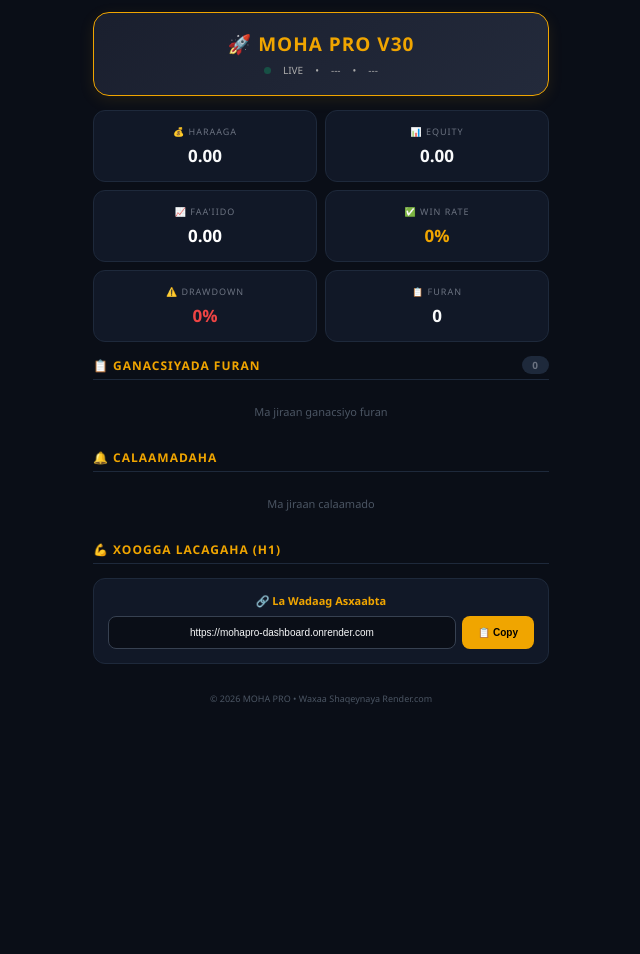
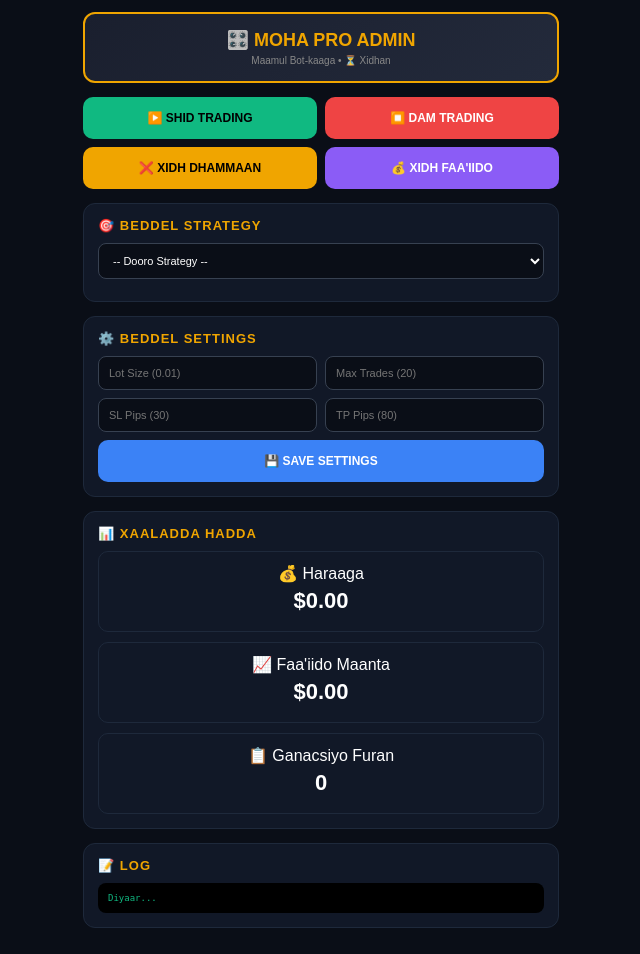
Before and after one commit to Shitomadone12/mohapro-dashboard, a Flask app: page / in a window 1280 px wide. Shown: the whole page, without its empty margins (319-959 px from the left). Before the commit the page ends 704 px from the top, so only its background shows below. Run offline with Flask 3, Linux system fonts and the light colour scheme; some libraries are stand-ins or nearby versions.

Commit message:
Update index.html

```diff
--- a/templates/index.html
+++ b/templates/index.html
@@ -3,188 +3,151 @@
 <head>
     <meta charset="UTF-8">
     <meta name="viewport" content="width=device-width, initial-scale=1.0">
-    <title>MOHA PRO - Trading Dashboard</title>
+    <title>MOHA PRO - Admin Panel</title>
     <style>
         *{margin:0;padding:0;box-sizing:border-box}
-        body{background:#0a0e17;color:#fff;font-family:'Segoe UI',Arial,sans-serif;padding:12px;max-width:480px;margin:0 auto}
+        body{background:#0a0e17;color:#fff;font-family:Arial,sans-serif;padding:12px;max-width:500px;margin:0 auto}
+        .header{background:linear-gradient(145deg,#1a1f2e,#232a3b);padding:15px;border-radius:12px;text-align:center;margin-bottom:14px;border:2px solid #f0a500}
+        .header h2{color:#f0a500;font-size:18px}
+        .header p{color:#888;font-size:10px;margin-top:4px}
 
-        /* HEADER */
-        .header{background:linear-gradient(145deg,#1a1f2e,#232a3b);padding:18px 15px;border-radius:16px;text-align:center;margin-bottom:14px;border:1px solid #f0a500;box-shadow:0 4px 15px rgba(240,165,0,0.1)}
-        .header h1{color:#f0a500;font-size:19px;font-weight:700;letter-spacing:1px}
-        .header .status{display:flex;justify-content:center;align-items:center;gap:12px;margin-top:6px;font-size:10px;color:#aaa}
-        .live-dot{width:7px;height:7px;background:#00ff88;border-radius:50%;animation:blink 1.2s infinite}
-        @keyframes blink{0%,100%{opacity:1}50%{opacity:0.2}}
+        .control-grid{display:grid;grid-template-columns:repeat(2,1fr);gap:8px;margin-bottom:14px}
+        .btn{padding:14px;border-radius:10px;border:none;font-weight:700;font-size:12px;cursor:pointer;text-align:center}
+        .btn-green{background:#10b981;color:#000}
+        .btn-red{background:#ef4444;color:#fff}
+        .btn-gold{background:#f0a500;color:#000}
+        .btn-blue{background:#3b82f6;color:#fff}
+        .btn-purple{background:#8b5cf6;color:#fff}
+        .btn-gray{background:#374151;color:#fff}
 
-        /* BALANCE CARDS */
-        .balance-grid{display:grid;grid-template-columns:repeat(2,1fr);gap:8px;margin-bottom:14px}
-        .bal-card{background:#111827;padding:14px 10px;border-radius:12px;text-align:center;border:1px solid #1e293b}
-        .bal-card .bal-label{font-size:9px;color:#6b7280;text-transform:uppercase;letter-spacing:1px;margin-bottom:6px}
-        .bal-card .bal-value{font-size:17px;font-weight:700}
-        .green{color:#10b981}.red{color:#ef4444}.gold{color:#f0a500}.white{color:#f9fafb}
+        .section{margin-bottom:14px;background:#111827;border-radius:12px;padding:14px;border:1px solid #1e293b}
+        .section h3{color:#f0a500;font-size:13px;margin-bottom:10px;text-transform:uppercase;letter-spacing:1px}
 
-        /* SECTION */
-        .section{margin-bottom:14px}
-        .section-title{display:flex;justify-content:space-between;align-items:center;color:#f0a500;font-size:12px;font-weight:700;margin-bottom:8px;padding-bottom:5px;border-bottom:1px solid #1e293b;text-transform:uppercase;letter-spacing:1px}
-        .section-count{font-size:10px;color:#6b7280;background:#1e293b;padding:2px 10px;border-radius:10px}
+        select,input{padding:10px;background:#0a0e17;border:1px solid #374151;color:#fff;border-radius:8px;font-size:11px;margin-bottom:8px}
+        select{width:100%}
+        .input-row{display:flex;gap:8px}
+        .input-row input{flex:1}
 
-        /* TRADES */
-        .trade-item{background:#111827;border-radius:10px;padding:12px;margin-bottom:6px;border-left:3px solid #333}
-        .trade-item.win{border-left-color:#10b981}
-        .trade-item.loss{border-left-color:#ef4444}
-        .trade-top{display:flex;justify-content:space-between;align-items:center;margin-bottom:6px}
-        .trade-type{font-weight:700;font-size:13px}
-        .trade-strat{background:#1e293b;color:#f0a500;padding:2px 8px;border-radius:8px;font-size:9px;font-weight:600}
-        .trade-pnl{font-weight:700;font-size:13px}
-        .trade-info{display:flex;flex-wrap:wrap;gap:10px;font-size:10px;color:#9ca3af}
-        .trade-info span{background:#0a0e17;padding:3px 8px;border-radius:5px}
+        .status-box{background:#111827;border-radius:10px;padding:12px;margin-top:10px;border:1px solid #1e293b;text-align:center}
+        .status-box .value{font-size:22px;font-weight:700;margin:5px 0}
 
-        /* SIGNALS */
-        .signal-item{display:flex;justify-content:space-between;align-items:center;padding:10px 12px;background:#111827;border-radius:8px;margin-bottom:4px}
-        .signal-symbol{font-weight:600;font-size:12px}
-        .badge{padding:4px 14px;border-radius:15px;font-size:10px;font-weight:700;letter-spacing:1px}
-        .badge-buy{background:#064e3b;color:#10b981}
-        .badge-sell{background:#4c0519;color:#ef4444}
-        .badge-wait{background:#1e293b;color:#6b7280}
-
-        /* CURRENCY */
-        .curr-item{display:flex;align-items:center;gap:8px;padding:5px 0}
-        .curr-name{width:28px;font-size:10px;font-weight:700}
-        .curr-bar-wrap{flex:1;height:8px;background:#1e293b;border-radius:4px;overflow:hidden}
-        .curr-bar-fill{height:100%;border-radius:4px;transition:width 0.6s ease}
-
-        /* SHARE */
-        .share-box{background:#111827;border-radius:12px;padding:14px;text-align:center;margin-top:14px;border:1px solid #1e293b}
-        .share-box p{font-size:11px;color:#f0a500;font-weight:600;margin-bottom:8px}
-        .share-url{display:flex;gap:6px}
-        .share-url input{flex:1;padding:10px;background:#0a0e17;border:1px solid #374151;color:#f9fafb;border-radius:8px;font-size:10px;text-align:center}
-        .share-url button{background:#f0a500;color:#000;border:none;padding:10px 16px;border-radius:8px;font-weight:700;font-size:10px;cursor:pointer;white-space:nowrap}
-
-        .footer{text-align:center;color:#4b5563;font-size:9px;margin-top:18px;padding:10px}
-
-        .empty-state{text-align:center;color:#4b5563;padding:16px;font-size:11px}
+        .log{background:#000;border-radius:8px;padding:10px;margin-top:10px;font-size:9px;color:#10b981;max-height:150px;overflow-y:auto;font-family:monospace}
+        .log .error{color:#ef4444}
+        .log .info{color:#f0a500}
     </style>
 </head>
 <body>
 
-    <!-- HEADER -->
     <div class="header">
-        <h1>🚀 MOHA PRO V30</h1>
-        <div class="status">
-            <span class="live-dot"></span> LIVE
-            <span>•</span>
-            <span id="strategy">---</span>
-            <span>•</span>
-            <span id="lastUpdate">---</span>
+        <h2>🎛️ MOHA PRO ADMIN</h2>
+        <p>Maamul Bot-kaaga • <span id="status">⏳ Xidhan</span></p>
+    </div>
+
+    <!-- Quick Controls -->
+    <div class="control-grid">
+        <button class="btn btn-green" onclick="sendCmd('START')">▶️ SHID TRADING</button>
+        <button class="btn btn-red" onclick="sendCmd('STOP')">⏹️ DAM TRADING</button>
+        <button class="btn btn-gold" onclick="sendCmd('CLOSE_ALL')">❌ XIDH DHAMMAAN</button>
+        <button class="btn btn-purple" onclick="sendCmd('CLOSE_PROFIT')">💰 XIDH FAA'IIDO</button>
+    </div>
+
+    <!-- Strategy -->
+    <div class="section">
+        <h3>🎯 BEDDEL STRATEGY</h3>
+        <select id="strategy" onchange="sendCmd('STRATEGY:'+this.value)">
+            <option value="">-- Dooro Strategy --</option>
+            <option value="SR">SR (Support/Resistance)</option>
+            <option value="BB">Bollinger Bands</option>
+            <option value="EMA">EMA Cross</option>
+            <option value="SMC">Smart Money Concepts</option>
+            <option value="VSA">Volume Spread Analysis</option>
+            <option value="RSI">RSI Overbought/Oversold</option>
+        </select>
+    </div>
+
+    <!-- Settings -->
+    <div class="section">
+        <h3>⚙️ BEDDEL SETTINGS</h3>
+        <div class="input-row">
+            <input type="number" id="lotSize" placeholder="Lot Size (0.01)" step="0.01">
+            <input type="number" id="maxTrades" placeholder="Max Trades (20)">
+        </div>
+        <div class="input-row">
+            <input type="number" id="slPips" placeholder="SL Pips (30)">
+            <input type="number" id="tpPips" placeholder="TP Pips (80)">
+        </div>
+        <button class="btn btn-blue" style="width:100%" onclick="sendSettings()">💾 SAVE SETTINGS</button>
+    </div>
+
+    <!-- Status -->
+    <div class="section">
+        <h3>📊 XAALADDA HADDA</h3>
+        <div class="status-box">
+            <div>💰 Haraaga</div>
+            <div class="value green" id="balance">$0.00</div>
+        </div>
+        <div class="status-box">
+            <div>📈 Faa'iido Maanta</div>
+            <div class="value" id="profit">$0.00</div>
+        </div>
+        <div class="status-box">
+            <div>📋 Ganacsiyo Furan</div>
+            <div class="value white" id="openTrades">0</div>
         </div>
     </div>
 
-    <!-- BALANCE -->
-    <div class="balance-grid">
-        <div class="bal-card"><div class="bal-label">💰 Haraaga</div><div class="bal-value white" id="balance">0.00</div></div>
-        <div class="bal-card"><div class="bal-label">📊 Equity</div><div class="bal-value white" id="equity">0.00</div></div>
-        <div class="bal-card"><div class="bal-label">📈 Faa'iido</div><div class="bal-value" id="profit">0.00</div></div>
-        <div class="bal-card"><div class="bal-label">✅ Win Rate</div><div class="bal-value gold" id="winrate">0%</div></div>
-        <div class="bal-card"><div class="bal-label">⚠️ Drawdown</div><div class="bal-value red" id="drawdown">0%</div></div>
-        <div class="bal-card"><div class="bal-label">📋 Furan</div><div class="bal-value white" id="opencount">0</div></div>
+    <!-- Log -->
+    <div class="section">
+        <h3>📝 LOG</h3>
+        <div class="log" id="log">Diyaar...<br></div>
     </div>
 
-    <!-- TRADES -->
-    <div class="section">
-        <div class="section-title">📋 Ganacsiyada Furan <span class="section-count" id="tradeBadge">0</span></div>
-        <div id="trades"><div class="empty-state">Ma jiraan ganacsiyo furan</div></div>
-    </div>
+<script>
+    function addLog(msg,type){
+        let log=document.getElementById('log');
+        let cls=type||'info';
+        log.innerHTML+=`<span class="${cls}">[${new Date().toLocaleTimeString()}] ${msg}</span><br>`;
+        log.scrollTop=log.scrollHeight;
+    }
 
-    <!-- SIGNALS -->
-    <div class="section">
-        <div class="section-title">🔔 Calaamadaha</div>
-        <div id="signals"><div class="empty-state">Ma jiraan calaamado</div></div>
-    </div>
+    function sendCmd(cmd){
+        addLog(`Amar la diray: ${cmd}`);
+        fetch('/command',{
+            method:'POST',
+            headers:{'Content-Type':'application/json'},
+            body:JSON.stringify({command:cmd})
+        }).then(r=>r.json()).then(d=>{
+            addLog(`✅ ${d.message||'La fuliyay'}`,d.error?'error':'info');
+        }).catch(e=>addLog('❌ Khalad: '+e,'error'));
+    }
 
-    <!-- CURRENCY -->
-    <div class="section">
-        <div class="section-title">💪 Xoogga Lacagaha (H1)</div>
-        <div id="currencies"></div>
-    </div>
+    function sendSettings(){
+        let data={
+            command:'SETTINGS',
+            lot:document.getElementById('lotSize').value,
+            maxtrades:document.getElementById('maxTrades').value,
+            sl:document.getElementById('slPips').value,
+            tp:document.getElementById('tpPips').value
+        };
+        addLog('Settings la diray...');
+        fetch('/command',{
+            method:'POST',
+            headers:{'Content-Type':'application/json'},
+            body:JSON.stringify(data)
+        }).then(r=>r.json()).then(d=>{
+            addLog('✅ Settings saved!');
+        }).catch(e=>addLog('❌ Error','error'));
+    }
 
-    <!-- SHARE -->
-    <div class="share-box">
-        <p>🔗 La Wadaag Asxaabta</p>
-        <div class="share-url">
-            <input type="text" id="shareURL" value="https://mohapro-dashboard.onrender.com" readonly>
-            <button onclick="copyLink()">📋 Copy</button>
-        </div>
-    </div>
-
-    <div class="footer">© 2026 MOHA PRO • Waxaa Shaqeynaya Render.com</div>
-
-<script src="https://cdnjs.cloudflare.com/ajax/libs/socket.io/4.5.4/socket.io.min.js"></script>
-<script>
-    const socket = io();
-    const currencies = ['AUD','CAD','CHF','EUR','GBP','JPY','NZD','USD'];
-
-    socket.on('data_update', (d) => {
-        document.getElementById('balance').textContent = '$'+(d.balance||0).toFixed(2);
-        document.getElementById('equity').textContent = '$'+(d.equity||0).toFixed(2);
-        let p = parseFloat(d.profit||0);
-        let pEl = document.getElementById('profit');
-        pEl.textContent = (p>=0?'+':'')+'$'+p.toFixed(2);
-        pEl.className = 'bal-value '+(p>=0?'green':'red');
-        document.getElementById('winrate').textContent = (d.winrate||0).toFixed(1)+'%';
-        document.getElementById('drawdown').textContent = (d.drawdown||0).toFixed(1)+'%';
-        document.getElementById('opencount').textContent = d.opentrades||0;
-        document.getElementById('tradeBadge').textContent = d.opentrades||0;
-        document.getElementById('strategy').textContent = d.strategy||'---';
-        document.getElementById('lastUpdate').textContent = new Date().toLocaleTimeString('so-SO');
-
-        // Trades
-        let tHTML = '';
-        if(d.trades&&d.trades.length>0){
-            d.trades.forEach(t=>{
-                let win = parseFloat(t.profit)>=0;
-                tHTML+=`<div class="trade-item ${win?'win':'loss'}">
-                    <div class="trade-top">
-                        <span class="trade-type" style="color:${t.type=='BUY'?'#10b981':'#ef4444'}">${t.type} ${t.symbol}</span>
-                        <span class="trade-strat">${t.strategy||'SR'}</span>
-                        <span class="trade-pnl" style="color:${win?'#10b981':'#ef4444'}">${win?'+':'-'}$ ${Math.abs(t.profit||0).toFixed(2)}</span>
-                    </div>
-                    <div class="trade-info">
-                        <span>Lot: ${t.lot}</span><span>Open: ${t.openprice}</span><span>SL: ${t.sl}</span><span>TP: ${t.tp}</span>
-                    </div>
-                </div>`;
-            });
-        }else{tHTML='<div class="empty-state">Ma jiraan ganacsiyo furan</div>';}
-        document.getElementById('trades').innerHTML=tHTML;
-
-        // Signals
-        let sHTML='';
-        if(d.signals&&d.signals.length>0){
-            d.signals.forEach(s=>{
-                let cls=s.signal=='BUY'?'badge-buy':(s.signal=='SELL'?'badge-sell':'badge-wait');
-                sHTML+=`<div class="signal-item"><span class="signal-symbol">${s.symbol}</span><span class="badge ${cls}">${s.signal}</span></div>`;
-            });
-        }else{sHTML='<div class="empty-state">Ma jiraan calaamado</div>';}
-        document.getElementById('signals').innerHTML=sHTML;
-
-        // Currencies
-        let cHTML='';
-        currencies.forEach((c,i)=>{
-            let str=55+Math.sin(Date.now()/8000+i)*18;
-            let col=str>=60?'#10b981':(str<=40?'#ef4444':'#f0a500');
-            cHTML+=`<div class="curr-item">
-                <span class="curr-name" style="color:${col}">${c}</span>
-                <div class="curr-bar-wrap"><div class="curr-bar-fill" style="width:${str}%;background:${col}"></div></div>
-                <span style="font-size:9px;color:${col}">${str.toFixed(0)}</span>
-            </div>`;
-        });
-        document.getElementById('currencies').innerHTML=cHTML;
-    });
-
-    function copyLink(){
-        let inp=document.getElementById('shareURL');
-        inp.select();inp.setSelectionRange(0,99999);
-        navigator.clipboard.writeText(inp.value);
-        alert('✅ Link-ga waa la copy-gareeyay!');
-    }
+    // Live data refresh
+    setInterval(()=>{
+        fetch('/api/data').then(r=>r.json()).then(d=>{
+            document.getElementById('balance').textContent='$'+(d.balance||0).toFixed(2);
+            document.getElementById('profit').textContent='$'+(d.profit||0).toFixed(2);
+            document.getElementById('openTrades').textContent=d.opentrades||0;
+            document.getElementById('status').innerHTML=d.trading?'🟢 SHAQEYN':'⏹️ XIDHAN';
+        }).catch(()=>{});
+    },2000);
 </script>
 </body>
 </html>
```
